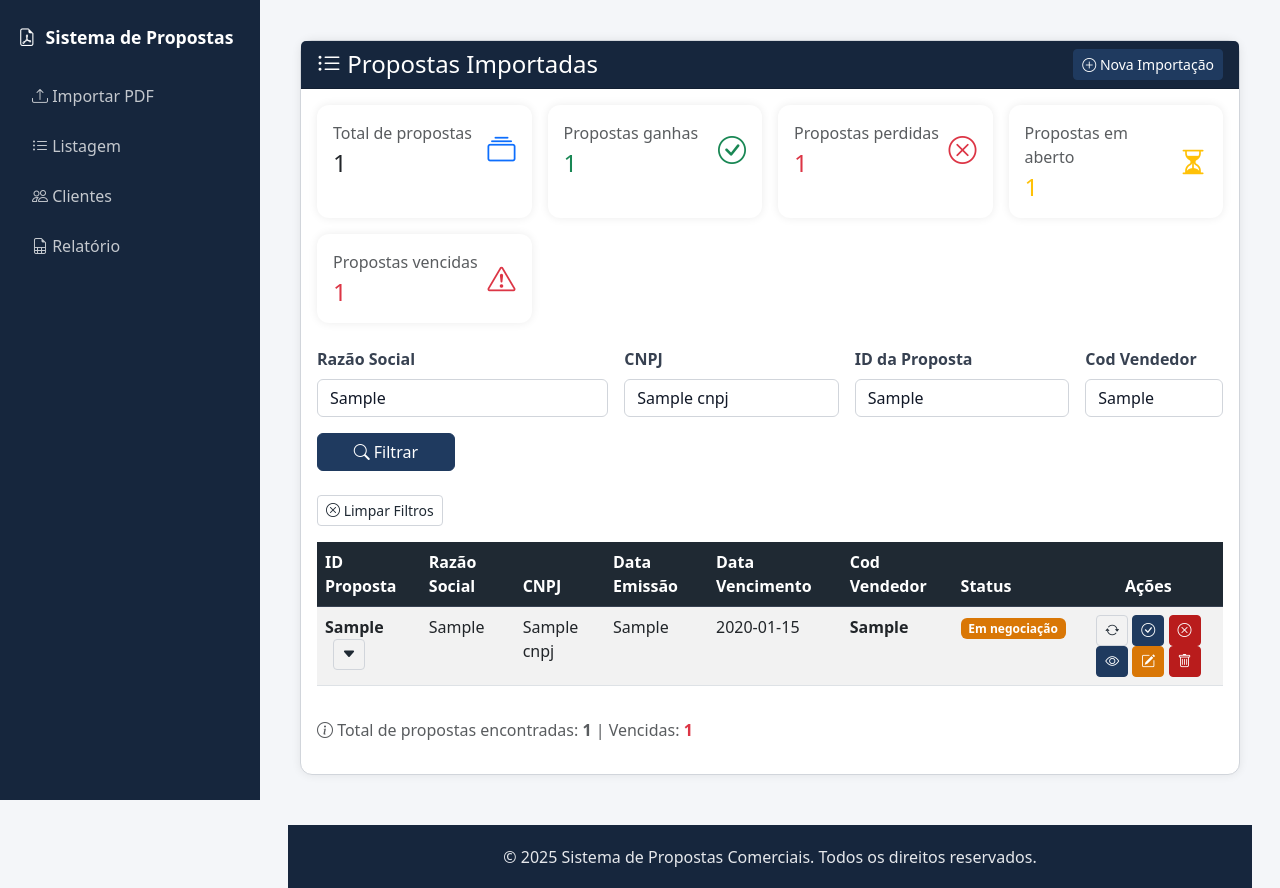
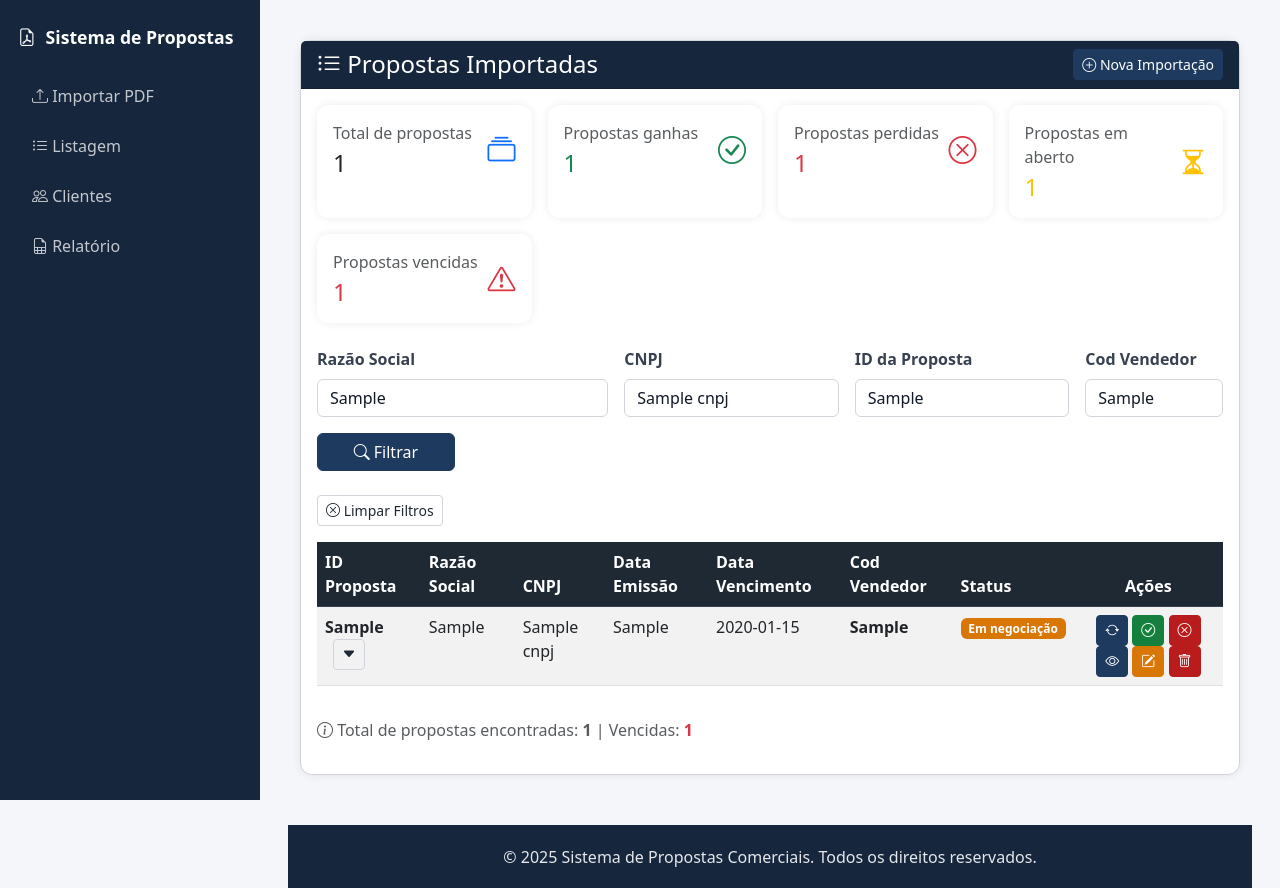
Before and after one commit to mpereira356/propostas-system, a Flask app: template templates/listagem.html in a window 1280 px wide. Shown: the top 888 px of the page. Run offline with Flask 3, Linux system fonts and the light colour scheme; the template is opened without the code that fills it: most values are stand-ins (such as "Sample title", 1, 10 or a date in 2020).

Commit message:
interfacenova

```diff
--- a/templates/listagem.html
+++ b/templates/listagem.html
@@ -60,6 +60,26 @@
     .btn-action-delete:hover {
         background-color: #a01818;
         border-color: #a01818;
+        color: #FFFFFF;
+    }
+    .btn-action-win {
+        background-color: #15803D;
+        border-color: #15803D;
+        color: #FFFFFF;
+    }
+    .btn-action-win:hover {
+        background-color: #126c34;
+        border-color: #126c34;
+        color: #FFFFFF;
+    }
+    .btn-action-negotiation {
+        background-color: #1F3A5F;
+        border-color: #1F3A5F;
+        color: #FFFFFF;
+    }
+    .btn-action-negotiation:hover {
+        background-color: #274C77;
+        border-color: #274C77;
         color: #FFFFFF;
     }
 </style>
@@ -274,13 +294,13 @@
                                     {% if proposta.observacoes != 'Vencida' %}
                                     <form method="POST" action="{{ url_for('atualizar_observacoes', id=proposta.id) }}" class="d-inline">
                                         <input type="hidden" name="observacoes" value="Em negociação">
-                                        <button type="submit" class="btn btn-sm btn-outline-secondary" title="Em negociação">
+                                        <button type="submit" class="btn btn-sm btn-action-negotiation" title="Em negociação">
                                             <i class="bi bi-arrow-repeat"></i>
                                         </button>
                                     </form>
                                     <form method="POST" action="{{ url_for('atualizar_observacoes', id=proposta.id) }}" class="d-inline">
                                         <input type="hidden" name="observacoes" value="Ganha">
-                                        <button type="submit" class="btn btn-sm btn-action-view" title="Marcar como ganha">
+                                        <button type="submit" class="btn btn-sm btn-action-win" title="Marcar como ganha">
                                             <i class="bi bi-check-circle"></i>
                                         </button>
                                     </form>
@@ -347,13 +367,13 @@
                                         {% if versao.observacoes != 'Vencida' %}
                                         <form method="POST" action="{{ url_for('atualizar_observacoes', id=versao.id) }}" class="d-inline">
                                             <input type="hidden" name="observacoes" value="Em negociação">
-                                            <button type="submit" class="btn btn-sm btn-outline-secondary" title="Em negociação">
-                                                <i class="bi bi-arrow-repeat"></i>
-                                            </button>
-                                        </form>
-                                        <form method="POST" action="{{ url_for('atualizar_observacoes', id=versao.id) }}" class="d-inline">
-                                            <input type="hidden" name="observacoes" value="Ganha">
-                                            <button type="submit" class="btn btn-sm btn-action-view" title="Marcar como ganha">
+                                        <button type="submit" class="btn btn-sm btn-action-negotiation" title="Em negociação">
+                                            <i class="bi bi-arrow-repeat"></i>
+                                        </button>
+                                    </form>
+                                    <form method="POST" action="{{ url_for('atualizar_observacoes', id=versao.id) }}" class="d-inline">
+                                        <input type="hidden" name="observacoes" value="Ganha">
+                                            <button type="submit" class="btn btn-sm btn-action-win" title="Marcar como ganha">
                                                 <i class="bi bi-check-circle"></i>
                                             </button>
                                         </form>
```
